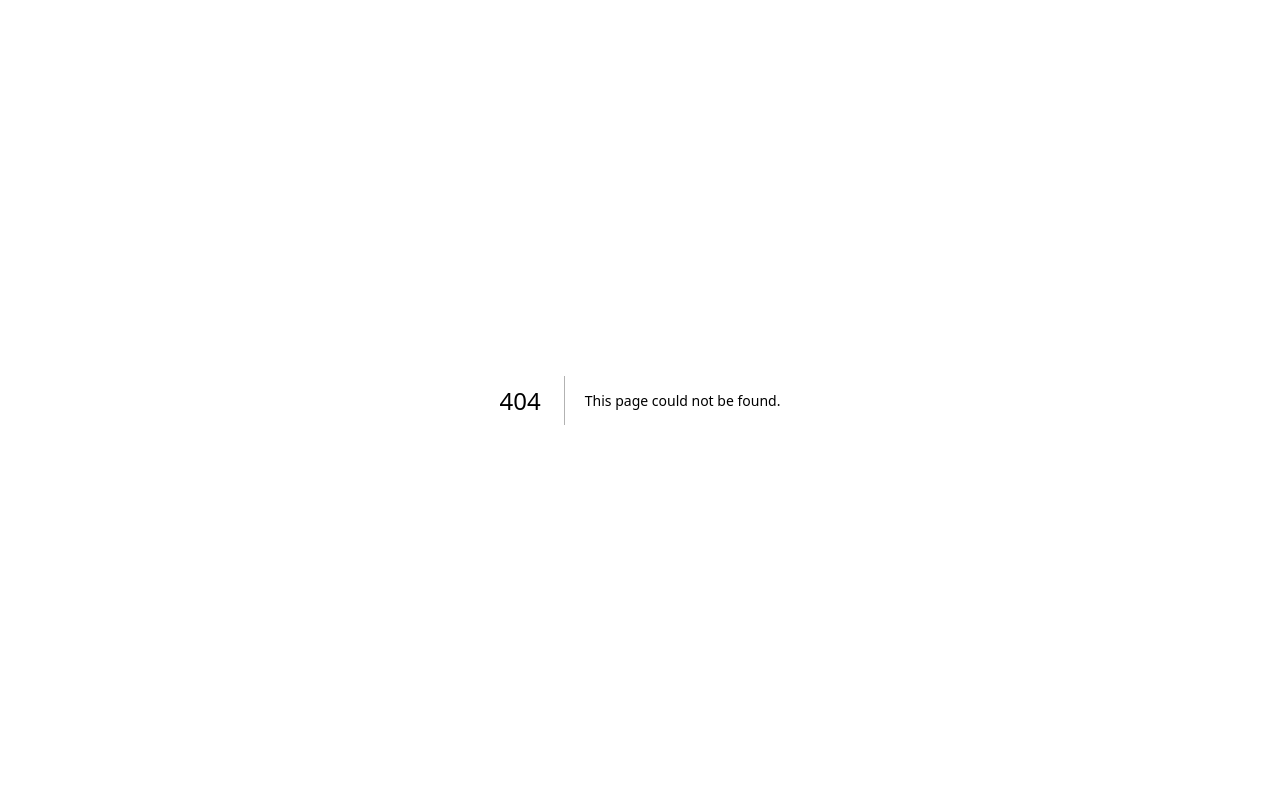
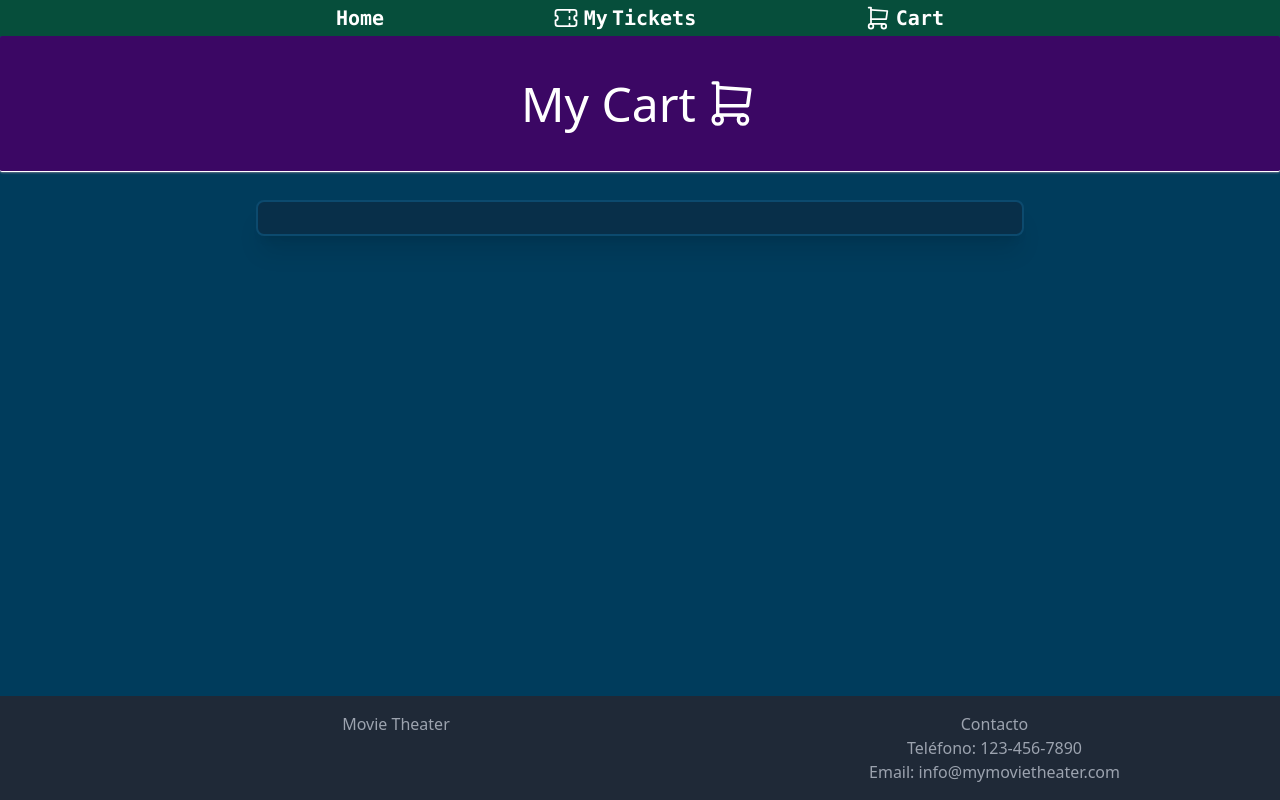
Before and after one commit to fra-zelada/movie_theater, a Next.js app: page /cart in a window 1280 px wide. Before the commit this address had no page. Built offline with nearby package versions, Linux system fonts and the light colour scheme.

Commit message:
cart page

```diff
--- /dev/null
+++ b/src/pages/cart.tsx
@@ -0,0 +1,37 @@
+import { CartIcon } from "@/components";
+import { MainLayout } from "@/components/Layouts/MainLayout";
+import { OrderDetails } from "@/components/OrderDetails";
+import { OrderContext } from "@/context/order";
+import { IOrder } from "@/interfaces";
+import { NextPage } from "next";
+import { useContext, useEffect, useState } from "react";
+
+const CartPage: NextPage = () => {
+    const { getInCartOrders } = useContext(OrderContext);
+
+    const [cart, setCart] = useState<IOrder[]>([]);
+
+    useEffect(() => {
+        const resp = getInCartOrders();
+        if (resp.status === "ok") {
+            setCart(resp.order!!);
+        }
+    }, [getInCartOrders]);
+
+    return (
+        <MainLayout>
+            <div className="bg-purple-950 border-b border-b-white shadow-slate-500 shadow-sm rounded-sm flex justify-center py-10 items-center text-5xl mb-5">
+                My Cart <CartIcon className="stroke-white ml-2 h-[55px]" />
+            </div>
+            <div className="flex justify-center items-center  w-full my-2">
+                <div className="flex flex-col xl:w-[60%] w-[90%]  justify-center items-center border-2 border-sky-900 bg-sky-950 rounded-lg shadow-xl p-4">
+                    {cart.map((cart) => (
+                        <OrderDetails key={cart.id} order={cart} />
+                    ))}
+                </div>
+            </div>
+        </MainLayout>
+    );
+};
+
+export default CartPage;
```
